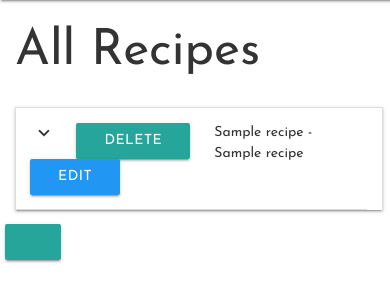
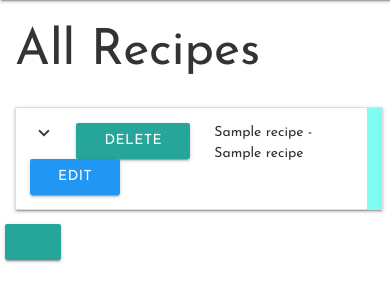
Before and after one commit to Mel28/cook-book, a Flask app: page / in a window 390 px wide. Shown: the part 56-358 px from the top of the page. Run offline with Flask 2, Linux system fonts and the light colour scheme; a database or web service that is not in the repository returns one stand-in record (values such as "Sample title"); some libraries are stand-ins or nearby versions.

Commit message:
dynamically added css bg color to ul element using bgColor.js file

```diff
--- a/static/css/style.css
+++ b/static/css/style.css
@@ -1,4 +1,4 @@
-#scroll
+.scroll
 {
     overflow: auto;
 }
--- /dev/null
+++ b/static/js/bgColor.js
@@ -0,0 +1,5 @@
+//gets the id of the ul element
+var bgColor = document.getElementById('background');
+var rgb = "rgba(0, 252, 227, .5)";
+//sets the background color of the ul element with id="background"
+    bgColor.style.backgroundColor = rgb;
--- a/static/js/logo.js
+++ /dev/null
@@ -1,4 +0,0 @@
-var navDiv = document.querySelector('#DomHtml');
-//var navDiv = document.getElementById("DomHtml");
-var logoDiv = document.createElement('div');
-navDiv.appendChild(logoDiv);
--- a/templates/base.html
+++ b/templates/base.html
@@ -11,7 +11,6 @@
     <link href="https://fonts.googleapis.com/css?family=Josefin+Sans" rel="stylesheet">
     <link rel="stylesheet" href="{{url_for('static', filename='css/style.css')}}" type="text/css" />
 
-    <script type="text/javascript" src="static/js/logo.js"></script>
 </head>
 <body>
     <header>
@@ -41,6 +40,7 @@
     {% block content %}
     {% endblock %}
 
+    <script type="text/javascript" src="/static/js/bgColor.js"></script>
     <script src="https://cdnjs.cloudflare.com/ajax/libs/jquery/3.2.1/jquery.min.js"></script>
     <script src="https://cdnjs.cloudflare.com/ajax/libs/materialize/0.100.2/js/materialize.min.js"></script>
     <script type="text/javascript">
--- a/templates/recipes.html
+++ b/templates/recipes.html
@@ -3,7 +3,7 @@
 <div class="container col s12 col-xs-12 col-sm-12">
     <h2>All Recipes</h2>
 <div>
-       <ul class="collapsible scroll col s12 col-xs-12 col-sm-12" data-collapsible="accordion" id="scroll">
+       <ul class="collapsible scroll col s12 col-xs-12 col-sm-12 scroll" data-collapsible="accordion" id="background">
         {% for recipe in recipes %}
         <li>
             <div class="collapsible-header">
```
